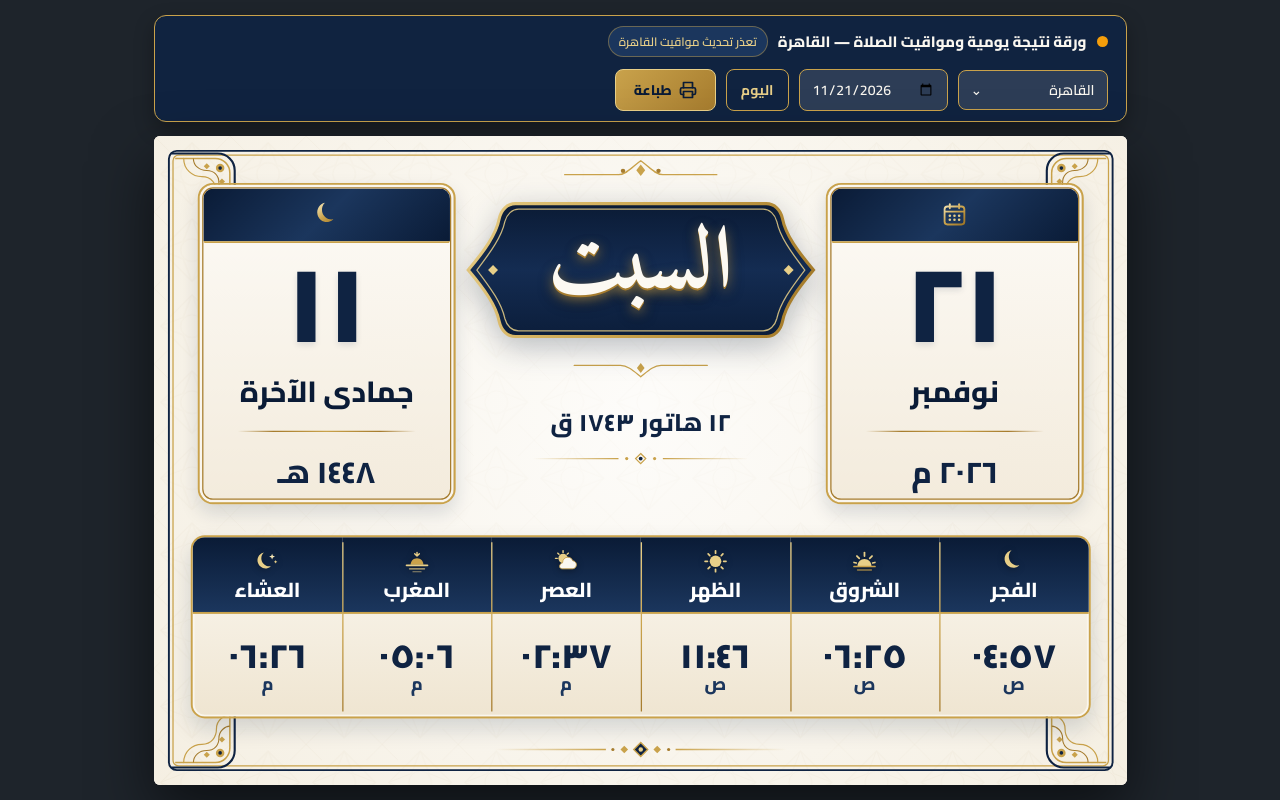
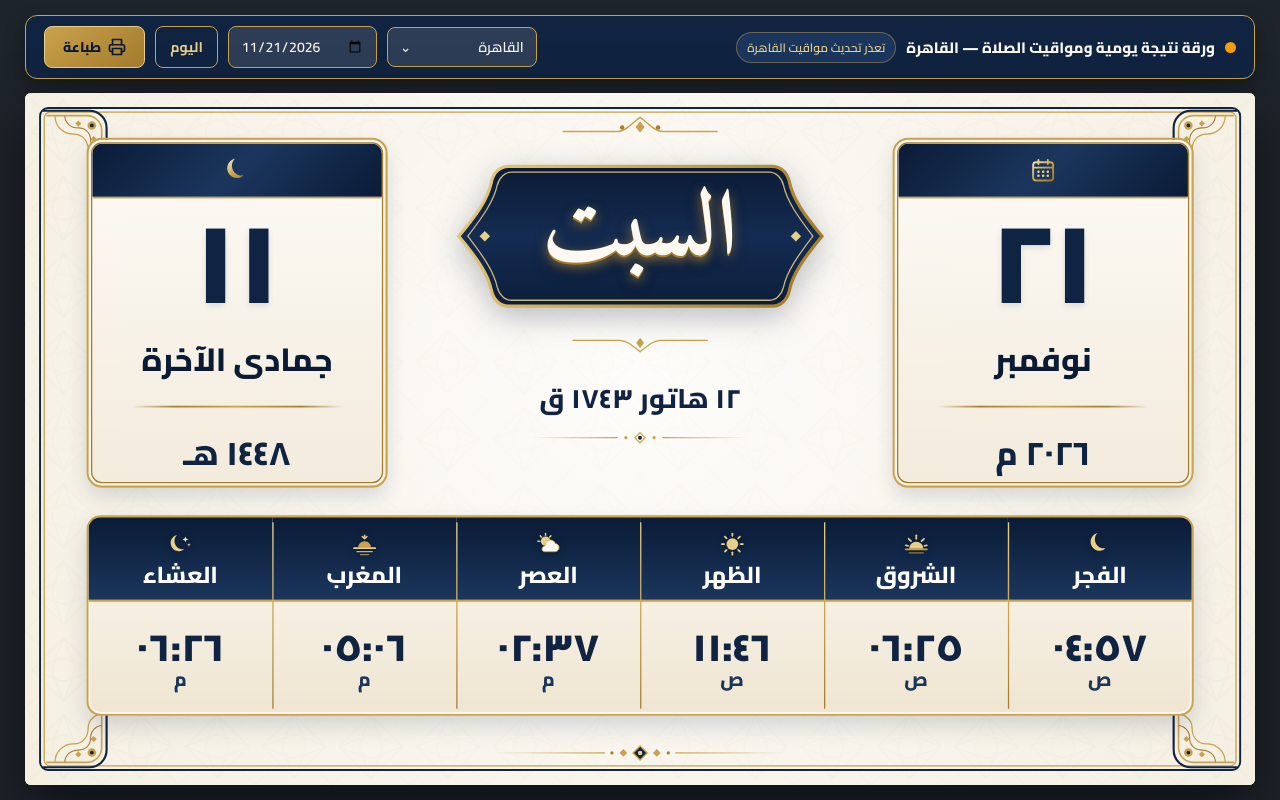
Before and after one commit to tamer5000/nateeja, a plain HTML site: page index.html in a window 1280 px wide. Drawn offline with Linux system fonts and the light colour scheme; no server answers.

Commit message:
Add files via upload

```diff
--- a/index.html
+++ b/index.html
@@ -249,7 +249,7 @@
         .corner-br { bottom: 20px; right: 20px; -webkit-transform: scaleY(-1); transform: scaleY(-1); }
         .corner-bl { bottom: 20px; left: 20px; -webkit-transform: scale(-1, -1); transform: scale(-1, -1); }
 
-        /* 1. اللوحة الرئيسية - الجمعة */
+        /* 1. اللوحة الرئيسية - اليوم */
         .friday-section {
             position: absolute;
             left: 31.5%;
@@ -492,6 +492,91 @@
             display: flex;
             align-items: center;
             justify-content: center;
+        }
+
+        /* تنسيق مخصص للشاشات العريضة بنسبة 16:9 (1920x1080) */
+        body.widescreen-16-9 .calendar-sheet {
+            width: 1920px;
+            height: 1080px;
+        }
+
+        body.widescreen-16-9 .islamic-pattern-bg {
+            width: 1920px;
+            height: 1080px;
+        }
+
+        body.widescreen-16-9 .friday-section {
+            left: 33%;
+            width: 34%;
+            top: 3%;
+            height: 35%;
+        }
+
+        body.widescreen-16-9 .friday-plaque-container {
+            height: 255px;
+        }
+
+        body.widescreen-16-9 .friday-title {
+            font-size: 144px;
+        }
+
+        body.widescreen-16-9 .hijri-card {
+            left: 5%;
+            width: 24.5%;
+            top: 6.5%;
+            height: 50.5%;
+        }
+
+        body.widescreen-16-9 .gregorian-card {
+            right: 5%;
+            width: 24.5%;
+            top: 6.5%;
+            height: 50.5%;
+        }
+
+        body.widescreen-16-9 .date-day-number {
+            font-size: 176px;
+        }
+
+        body.widescreen-16-9 .date-month-name {
+            font-size: 50px;
+        }
+
+        body.widescreen-16-9 .date-year-text {
+            font-size: 52px;
+        }
+
+        body.widescreen-16-9 .coptic-section {
+            top: 40.5%;
+            width: 32%;
+        }
+
+        body.widescreen-16-9 .coptic-text {
+            font-size: 42px;
+        }
+
+        body.widescreen-16-9 .prayer-table-container {
+            left: 5%;
+            right: 5%;
+            top: 61%;
+            height: 29%;
+        }
+
+        body.widescreen-16-9 .prayer-name {
+            font-size: 36px;
+        }
+
+        body.widescreen-16-9 .prayer-time-value {
+            font-size: 60px;
+        }
+
+        body.widescreen-16-9 .prayer-period {
+            font-size: 30px;
+        }
+
+        body.widescreen-16-9 .bottom-center-ornament {
+            bottom: 34px;
+            width: 560px;
         }
 
         /* زر القائمة ولوحة الضبط داخل الورقة للموبايل */
@@ -862,7 +947,7 @@
                         </g>
                     </pattern>
                 </defs>
-                <rect width="1536" height="1024" fill="url(#islamicStarGrid)"/>
+                <rect width="100%" height="100%" fill="url(#islamicStarGrid)"/>
             </svg>
 
             <div class="ambient-lighting"></div>
@@ -1169,11 +1254,27 @@
         </main>
     </div>
 
-    <!-- سكريبت متوافق مع كافة المتصفحات القديمة والحديثة -->
+    <!-- سكريبت متوافق مع كافة المتصفحات القديمة والحديثة ويدعم 16:9 و 3:2 -->
     <script>
         function padTwo(num) {
             var s = String(num);
             return s.length < 2 ? '0' + s : s;
+        }
+
+        function hasClassName(el, cls) {
+            return (' ' + (el.className || '') + ' ').indexOf(' ' + cls + ' ') !== -1;
+        }
+
+        function addClassName(el, cls) {
+            if (!el || hasClassName(el, cls)) return;
+            el.className = ((el.className || '') + ' ' + cls).replace(/^\s+|\s+$/g, '');
+        }
+
+        function removeClassName(el, cls) {
+            if (!el || !hasClassName(el, cls)) return;
+            el.className = (' ' + (el.className || '') + ' ')
+                .replace(' ' + cls + ' ', ' ')
+                .replace(/^\s+|\s+$/g, '');
         }
 
         function toggleSettings(forceState) {
@@ -1421,6 +1522,7 @@
             var isMobileLayout = viewportWidth <= 640;
 
             if (isMobileLayout) {
+                removeClassName(document.body, 'widescreen-16-9');
                 wrapper.style.width = '100%';
                 wrapper.style.height = 'auto';
                 wrapper.style.maxWidth = '520px';
@@ -1438,11 +1540,23 @@
                 return;
             }
 
+            var aspectRatio = viewportWidth / Math.max(1, viewportHeight);
+            var use16By9 = viewportWidth >= 1024 && aspectRatio >= 1.58;
+
+            if (use16By9) {
+                addClassName(document.body, 'widescreen-16-9');
+            } else {
+                removeClassName(document.body, 'widescreen-16-9');
+            }
+
+            var baseWidth = use16By9 ? 1920 : 1536;
+            var baseHeight = use16By9 ? 1080 : 1024;
+
             sheet.style.position = 'absolute';
             sheet.style.top = '0px';
             sheet.style.left = '0px';
-            sheet.style.width = '1536px';
-            sheet.style.height = '1024px';
+            sheet.style.width = baseWidth + 'px';
+            sheet.style.height = baseHeight + 'px';
             sheet.style.webkitTransformOrigin = 'top left';
             sheet.style.transformOrigin = 'top left';
 
@@ -1450,9 +1564,9 @@
             var availableWidth = Math.max(320, viewportWidth - 28);
             var availableHeight = Math.max(240, viewportHeight - toolbarHeight - 28);
 
-            var scale = Math.min(availableWidth / 1536, availableHeight / 1024);
-            var renderedWidth = Math.floor(1536 * scale);
-            var renderedHeight = Math.floor(1024 * scale);
+            var scale = Math.min(availableWidth / baseWidth, availableHeight / baseHeight);
+            var renderedWidth = Math.floor(baseWidth * scale);
+            var renderedHeight = Math.floor(baseHeight * scale);
 
             wrapper.style.maxWidth = 'none';
             wrapper.style.width = renderedWidth + 'px';
@@ -1500,7 +1614,7 @@
                 for (var i = 0; i < mobileCitySelector.options.length; i++) {
                     governorates.push({
                         value: mobileCitySelector.options[i].value,
-                        text: mobileCitySelector.options[i].textContent.trim()
+                        text: (mobileCitySelector.options[i].textContent || '').replace(/^\s+|\s+$/g, '')
                     });
                 }
 
@@ -1525,7 +1639,7 @@
 
                 function renderList(container, emptyClass, optionClass, query) {
                     if (!container) return;
-                    var q = (query || '').trim().toLowerCase();
+                    var q = (query || '').replace(/^\s+|\s+$/g, '').toLowerCase();
                     while (container.firstChild) {
                         container.removeChild(container.firstChild);
                     }
@@ -1634,7 +1748,8 @@
             var sheet = document.getElementById('calendarSheet');
             var wrapper = document.getElementById('sheetWrapper');
             if (sheet && wrapper) {
-                var scale = wrapper.clientWidth / 1536;
+                var baseWidth = hasClassName(document.body, 'widescreen-16-9') ? 1920 : 1536;
+                var scale = wrapper.clientWidth / baseWidth;
                 sheet.style.webkitTransform = 'scale(' + scale + ')';
                 sheet.style.transform = 'scale(' + scale + ')';
             }
```
